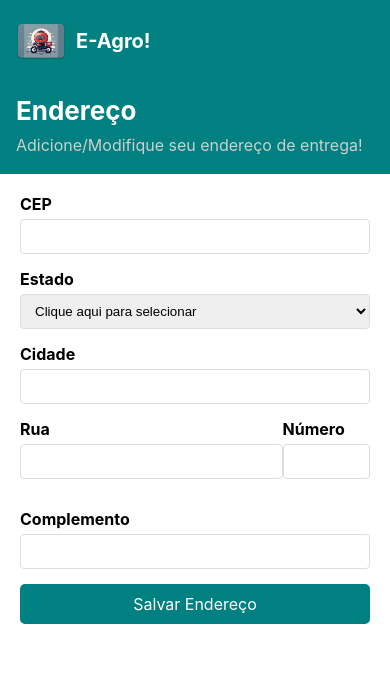
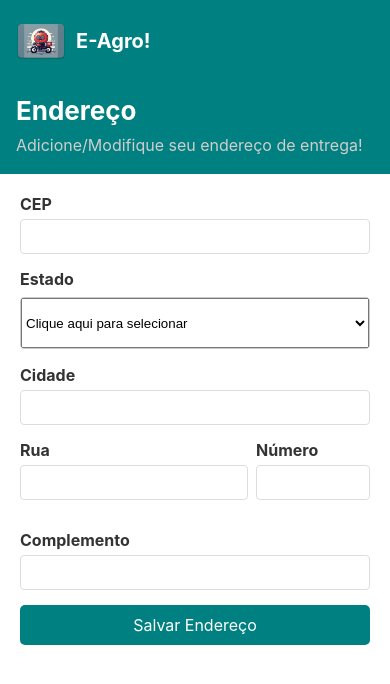
Before and after one commit to joaovitor27/ecommerceEstacio, a React Native app: screen /Address in a window 390 px wide. Shown: the top 684 px of the page. Built offline with nearby package versions, Linux system fonts and the light colour scheme.

Commit message:
corrigindo cores de texto

```diff
--- a/src/pages/Address/index.tsx
+++ b/src/pages/Address/index.tsx
@@ -83,17 +83,22 @@ const AddAddressScreen: React.FC = ({navigation}: any) => {
           onChangeText={(value) => handleChange('zipCode', value)}
           value={address.zipCode}
           keyboardType="numeric"
+          placeholderTextColor={'#333'}
         />
-        <Text style={styles.label}>Estado</Text>
+        <View style={styles.containerPicker}>
+          <Text style={styles.labelPicker}>Estado</Text>
+          <View style={styles.pickerContainer}>
             <Picker
               selectedValue={address.state}
-          style={styles.input}
+              style={styles.picker}
               onValueChange={(itemValue, itemIndex) => handleChange('state', itemValue)}
             >
-          {statesWithPlaceholder.map((state, index) => (
-            <Picker.Item key={index} label={state} value={state}/>
+              {statesWithPlaceholder.map((state) => (
+                <Picker.Item key={state} label={state} value={state}/>
               ))}
             </Picker>
+          </View>
+        </View>
 
         <Text style={styles.label}>Cidade</Text>
         <TextInput
@@ -146,6 +151,24 @@ const styles = StyleSheet.create({
   scrollViewContainer: {
     padding: 20,
   },
+  containerPicker: {
+    marginBottom: 16,
+  },
+  labelPicker: {
+    fontSize: 16,
+    marginBottom: 8,
+    color: '#333',
+    fontWeight: 'bold',
+  },
+  pickerContainer: {
+    borderWidth: 1,
+    borderColor: '#ccc',
+    borderRadius: 4,
+  },
+  picker: {
+    height: 50,
+    width: '100%',
+  },
   buttonSave: {
     backgroundColor: '#008080',
     color: '#fff',
@@ -161,18 +184,21 @@ const styles = StyleSheet.create({
   label: {
     fontSize: 16,
     marginBottom: 5,
-    fontWeight: 'bold'
+    fontWeight: 'bold',
+    color: '#333'
   },
   row: {
     flexDirection: 'row',
     alignItems: 'center',
     marginBottom: 15,
+    justifyContent: 'space-between'
   },
   fieldContainer: {
     flexDirection: 'column',
   },
   flexLarge: {
-    flex: 3, // Maior parte do espaço
+    flex: 2, // Maior parte do espaço
+    paddingRight: 8
   },
   flexSmall: {
     flex: 1, // Menor parte do espaço
@@ -184,6 +210,7 @@ const styles = StyleSheet.create({
     borderWidth: 1,
     borderColor: '#ddd',
     borderRadius: 4,
+    color: '#333'
   },
   button: {
     marginBottom: 10,
--- a/src/pages/Help/index.tsx
+++ b/src/pages/Help/index.tsx
@@ -1,9 +1,8 @@
-import React, { useState } from 'react';
-import { Image, ScrollView, StyleSheet, Text, View, TouchableOpacity, Dimensions } from 'react-native';
-import { RouteProp } from '@react-navigation/native';
-import { StackNavigationProp } from '@react-navigation/stack';
-import { RootStackParamList } from '../../routers/types-router.tsx';
-import Stars from '../../Components/Stars.tsx';
+import React, {useState} from 'react';
+import {Dimensions, Image, ScrollView, StyleSheet, Text, TouchableOpacity, View} from 'react-native';
+import {RouteProp} from '@react-navigation/native';
+import {StackNavigationProp} from '@react-navigation/stack';
+import {RootStackParamList} from '../../routers/types-router.tsx';
 
 type HelpScreenRouteProp = RouteProp<RootStackParamList, 'Help'>;
 type HelpScreenNavigationProp = StackNavigationProp<RootStackParamList, 'Help'>;
@@ -32,58 +31,56 @@ const FAQItem: React.FC<FAQItemProps> = ({ question, answer }) => {
   );
 };
 
-const Help: React.FC<HelpProps> = ({ route, navigation }) => {
+const Help: React.FC<HelpProps> = () => {
   const faqs: FAQItemProps[] = [
     {
-      question: "Como entro em contato com alguém de sua equipe?",
-      answer: "Você pode ligar para o número de telefone (86)12345-6789"
+      question: 'Como entro em contato com alguém de sua equipe?',
+      answer: 'Você pode ligar para o número de telefone (86)12345-6789'
     },
     {
-      question: "Quais são os métodos de pagamento aceitos?",
-      answer: "Aceitamos cartões de crédito, débito, e pagamentos via PayPal."
+      question: 'Quais são os métodos de pagamento aceitos?',
+      answer: 'Aceitamos cartões de crédito, débito, e pagamentos via PayPal.'
     },
     {
-      question: "Como posso rastrear meu pedido?",
-      answer: "Você pode rastrear seu pedido acessando a seção 'Meus Pedidos' no aplicativo e clicando no número de rastreamento."
+      question: 'Como posso rastrear meu pedido?',
+      answer: 'Você pode rastrear seu pedido acessando a seção \'Meus Pedidos\' no aplicativo e clicando no número de rastreamento.'
     },
     {
-      question: "Qual é a política de devolução?",
-      answer: "Aceitamos devoluções dentro de 30 dias após a entrega. O item deve estar em sua embalagem original e em perfeito estado."
+      question: 'Qual é a política de devolução?',
+      answer: 'Aceitamos devoluções dentro de 30 dias após a entrega. O item deve estar em sua embalagem original e em perfeito estado.'
     },
     {
-      question: "Posso alterar meu pedido após a confirmação?",
-      answer: "Após a confirmação, não é possível alterar o pedido. Você pode cancelar e fazer um novo pedido, se necessário."
+      question: 'Posso alterar meu pedido após a confirmação?',
+      answer: 'Após a confirmação, não é possível alterar o pedido. Você pode cancelar e fazer um novo pedido, se necessário.'
     },
     {
-      question: "Como posso cancelar meu pedido?",
-      answer: "Para cancelar seu pedido, acesse a seção 'Meus Pedidos', selecione o pedido que deseja cancelar e clique em 'Cancelar Pedido'."
+      question: 'Como posso cancelar meu pedido?',
+      answer: 'Para cancelar seu pedido, acesse a seção \'Meus Pedidos\', selecione o pedido que deseja cancelar e clique em \'Cancelar Pedido\'.'
     },
     {
-      question: "Quanto tempo leva para meu pedido ser entregue?",
-      answer: "O prazo de entrega varia de acordo com a sua localização e o método de envio escolhido, geralmente entre 5 a 10 dias úteis."
+      question: 'Quanto tempo leva para meu pedido ser entregue?',
+      answer: 'O prazo de entrega varia de acordo com a sua localização e o método de envio escolhido, geralmente entre 5 a 10 dias úteis.'
     },
     {
-      question: "Vocês oferecem frete grátis?",
-      answer: "Oferecemos frete grátis para pedidos acima de R$150,00."
+      question: 'Vocês oferecem frete grátis?',
+      answer: 'Oferecemos frete grátis para pedidos acima de R$150,00.'
     },
     {
-      question: "Como posso aplicar um código de desconto?",
-      answer: "Você pode aplicar um código de desconto na página de checkout, no campo 'Código de Desconto'."
+      question: 'Como posso aplicar um código de desconto?',
+      answer: 'Você pode aplicar um código de desconto na página de checkout, no campo \'Código de Desconto\'.'
     },
     {
-      question: "O que faço se meu pedido chegar danificado?",
-      answer: "Se seu pedido chegar danificado, entre em contato com nosso suporte ao cliente pelo telefone (86)12345-6789 ou pelo e-mail suporte@seuapp.com."
+      question: 'O que faço se meu pedido chegar danificado?',
+      answer: 'Se seu pedido chegar danificado, entre em contato com nosso suporte ao cliente pelo telefone (86)12345-6789 ou pelo e-mail suporte@seuapp.com.'
     },
-    { question: "Você me amaria se eu fosse uma minhoca?", answer: "Claro amor ;)" },
-    { question: "Você sangra?", answer: "Só quando menstruo kkkkkk" },
   ];
 
   return (
     <ScrollView contentContainerStyle={styles.container}>
       <View style={styles.banner}>
         <Image source={require('../../assets/tomateAjuda.png')} style={styles.bannerImage} />
+        <Text style={styles.title}>Precisa de ajuda?</Text>
       </View>
-      <Text style={styles.title}>Precisa de ajuda?</Text>
       <View style={styles.faqContainer}>
         {faqs.map((faq, index) => (
           <FAQItem key={index} question={faq.question} answer={faq.answer} />
@@ -103,7 +100,6 @@ const styles = StyleSheet.create({
   },
   banner: {
     width: width,
-    height: 150,
     backgroundColor: '#008080',
     justifyContent: 'center',
     alignItems: 'center',
@@ -111,6 +107,7 @@ const styles = StyleSheet.create({
   bannerImage: {
     width: 100,
     height: 100,
+    marginTop: 20,
     borderRadius: 50,
     resizeMode: 'contain',
   },
@@ -118,9 +115,11 @@ const styles = StyleSheet.create({
     fontSize: 24,
     fontWeight: 'bold',
     marginVertical: 20,
+    color: '#fff',
   },
   faqContainer: {
     width: '100%',
+    padding: 5,
   },
   faqItem: {
     marginBottom: 10,
@@ -137,12 +136,14 @@ const styles = StyleSheet.create({
     borderRadius: 5,
   },
   question: {
+    color: '#333',
     fontSize: 16,
     fontWeight: 'bold',
   },
   symbol: {
     fontSize: 20,
     fontWeight: 'bold',
+    color: '#008080',
   },
   answer: {
     fontSize: 14,
--- a/src/pages/MyPurchases/index.tsx
+++ b/src/pages/MyPurchases/index.tsx
@@ -236,6 +236,7 @@ const styles = StyleSheet.create({
     fontSize: 18,
     fontWeight: 'bold',
     marginBottom: 10,
+    color: '#333',
   },
   modalItem: {
     flexDirection: 'row',
--- a/src/pages/PaymentMethods/index.tsx
+++ b/src/pages/PaymentMethods/index.tsx
@@ -146,9 +146,11 @@ const styles = StyleSheet.create({
   type: {
     fontSize: 16,
     fontWeight: 'bold',
+    color: '#5d5c5c'
   },
   details: {
     fontSize: 14,
+    color: '#838080'
   },
   centeredView: {
     flex: 1,
```
Lines whose indentation alone changed are shown as unchanged.
